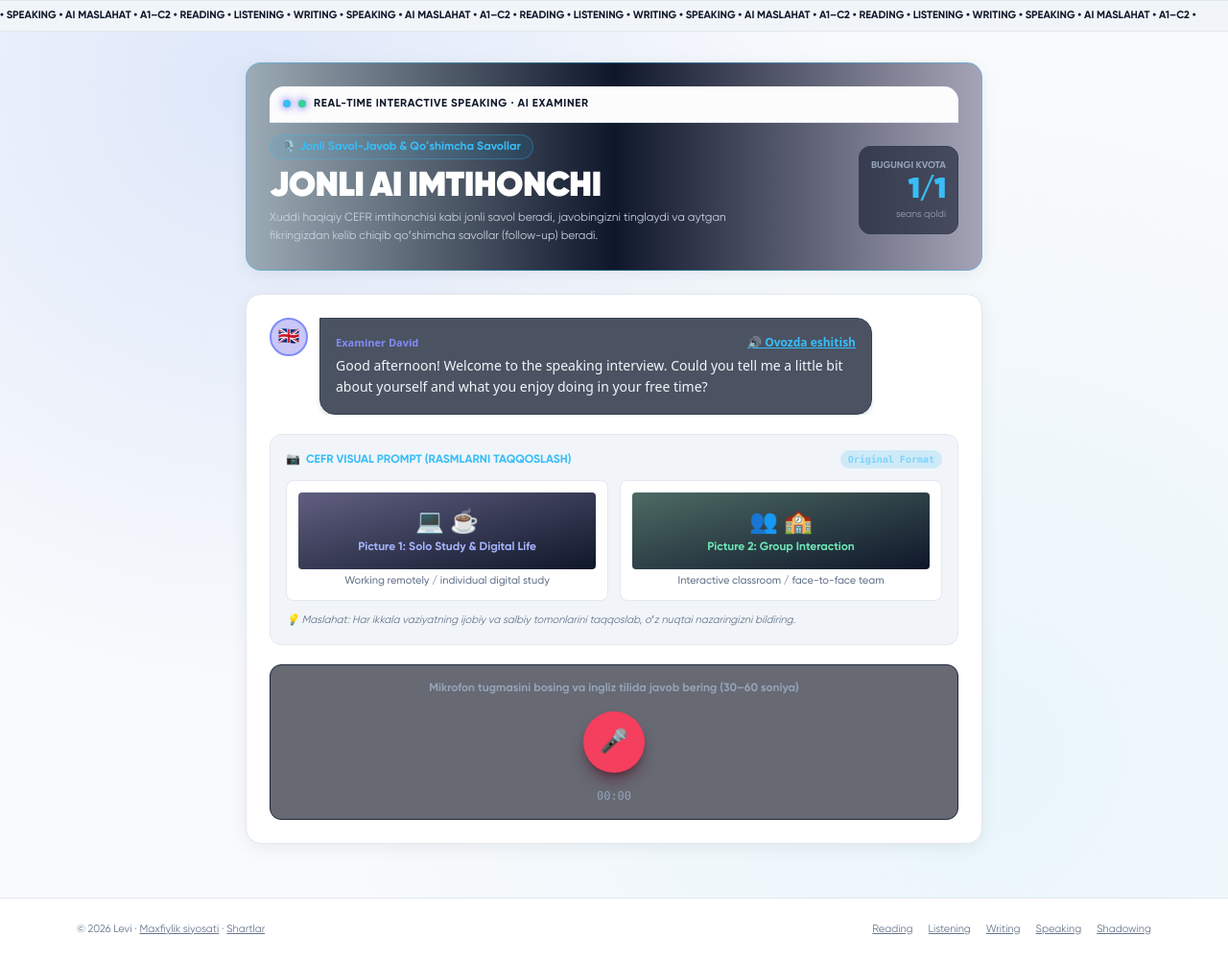
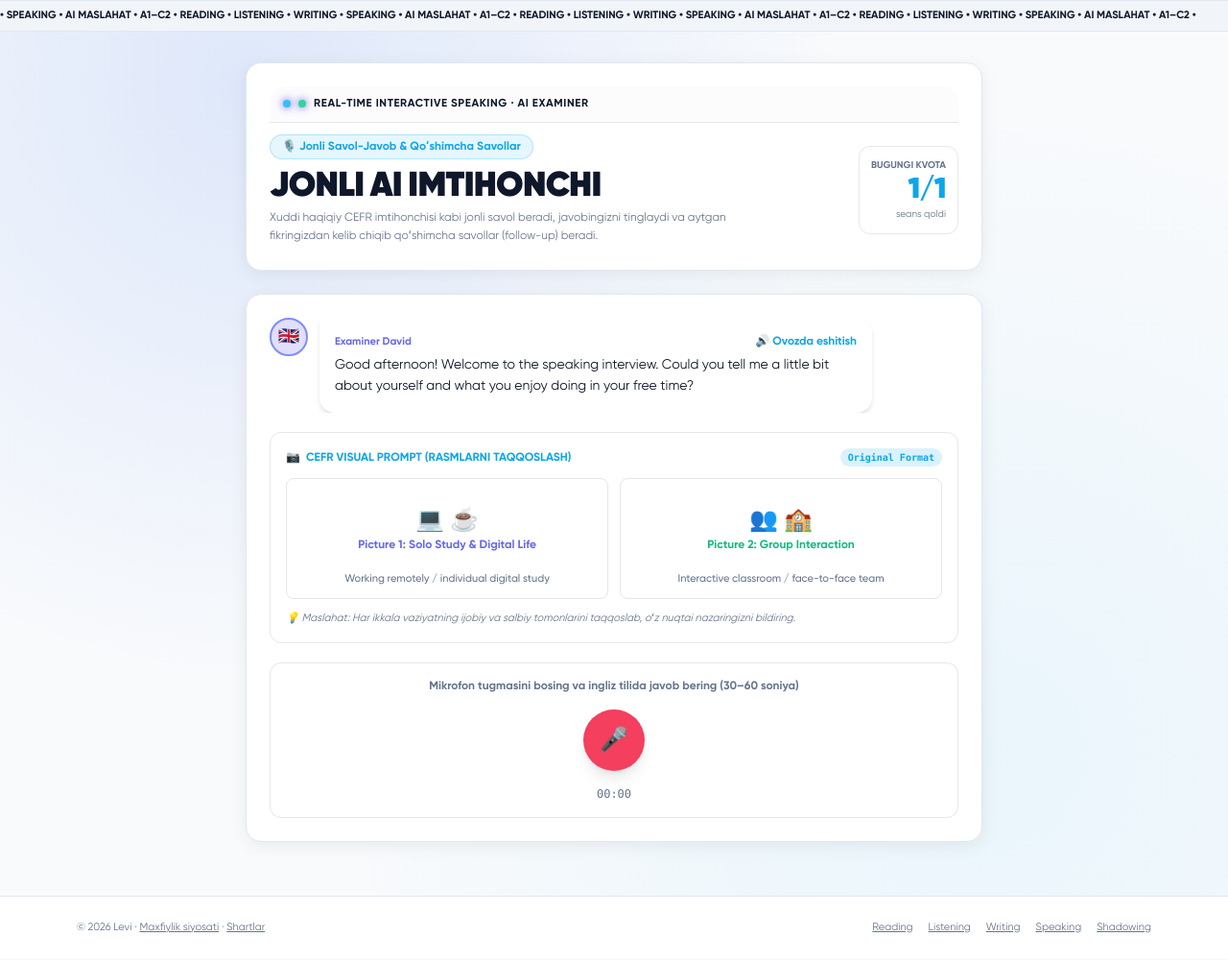
Before and after one commit to fayzalinishonov103-hash/cefr_platform, a Flask app: page /speaking/examiner in a window 1280 px wide. Shown: the part 70-1070 px from the top of the page at 96% size. After the commit the page ends 1042 px from the top, so only its background shows below. Run offline with Flask 3, Linux system fonts and the light colour scheme; the visitor is signed in with stand-in values (Sample User, id 1); data comes from the database, SQL or seed files in the repository; data that the repository does not hold is empty; parts of the project's set-up code (start-up, migrations or seed data) failed here and were passed over; some libraries are stand-ins or nearby versions; some web fonts are replaced.

Commit message:
fix: resolve foreign key cascade on account deletion, safe speaking AI fallback, and light/dark theme styling

```diff
--- a/account.py
+++ b/account.py
@@ -6,7 +6,8 @@ from flask_login import login_required, current_user, logout_user, login_user
 import security
 from extensions import db
 from models import (User, Attempt, HintLog, SkillResult, VocabWord, ShadowMark, UsageLog, AuthAttempt, ExamSession,
-                    MistakeFixed, PracticeSet, PracticeLog, XpEvent, Badge, LeaderboardMember, UserProfile)
+                    MistakeFixed, PracticeSet, PracticeLog, XpEvent, Badge, LeaderboardMember, UserProfile,
+                    BattleMatch)
 
 bp = Blueprint("account", __name__)
 DELETE_WORD = "OCHIRISH"
@@ -83,6 +84,9 @@ def settings():
                 UsageLog.query.filter_by(user_id=uid).delete(synchronize_session=False)
                 for model in (PracticeSet, PracticeLog, XpEvent, Badge, LeaderboardMember, UserProfile):
                     model.query.filter_by(user_id=uid).delete(synchronize_session=False)
+                BattleMatch.query.filter(
+                    (BattleMatch.player1_id == uid) | (BattleMatch.player2_id == uid)
+                ).delete(synchronize_session=False)
                 user = db.session.get(User, uid)
                 AuthAttempt.query.filter_by(email=user.email).delete(synchronize_session=False)
                 logout_user()
--- a/models.py
+++ b/models.py
@@ -64,6 +64,7 @@ class User(UserMixin, db.Model):
 
 class Test(db.Model):
     """A full test for one skill (e.g. one Reading test with 5 parts)."""
+    __test__ = False
     id = db.Column(db.Integer, primary_key=True)
     title = db.Column(db.String(150), nullable=False)
     skill = db.Column(db.String(20), nullable=False, index=True)  # reading/listening/writing/speaking
--- a/speaking.py
+++ b/speaking.py
@@ -218,7 +218,7 @@ def examiner_respond():
     user_prompt = f"PREVIOUS QUESTION:\n{context}\n\nCANDIDATE ANSWER:\n<speech>\n{transcript}\n</speech>"
     try:
         reply = ask_grader(EXAMINER_SYSTEM, user_prompt)
-        res = parse_json(reply)
+        res = parse_json(reply) or {}
     except Exception:
         log.exception("Examiner AI failed")
         return jsonify(error="AI hozir javob bermadi. Qayta urinib koʻring."), 502
--- a/templates/speaking_examiner.html
+++ b/templates/speaking_examiner.html
@@ -4,24 +4,24 @@
 <div class="max-w-3xl mx-auto space-y-6">
 
   <!-- Header Banner -->
-  <div class="win p-6 bg-gradient-to-r from-sky-950/40 via-slate-900 to-indigo-950/40 border-sky-400/40">
+  <div class="win p-6">
     <div class="wh mb-3"><span class="dot !bg-sky-400"></span><span class="dot !bg-emerald-400"></span><span>REAL-TIME INTERACTIVE SPEAKING · AI EXAMINER</span></div>
 
-    <div class="flex flex-wrap items-center justify-between gap-4">
+    <div class="flex flex-col sm:flex-row items-start sm:items-center justify-between gap-4">
       <div>
-        <div class="inline-flex items-center gap-1.5 px-3 py-1 rounded-full text-xs font-bold bg-sky-500/10 text-sky-400 border border-sky-400/30 mb-2">
+        <div class="inline-flex items-center gap-1.5 px-3 py-1 rounded-full text-xs font-bold bg-sky-500/10 text-sky-500 border border-sky-400/30 mb-2">
           <span>🎙️ Jonli Savol-Javob & Qoʻshimcha Savollar</span>
         </div>
-        <h1 class="hd text-3xl sm:text-4xl text-white">JONLI AI IMTIHONCHI</h1>
-        <p class="text-xs text-slate-300 mt-1 max-w-lg leading-relaxed">
+        <h1 class="hd text-3xl sm:text-4xl" style="color:var(--wtx)">JONLI AI IMTIHONCHI</h1>
+        <p class="text-xs mt-1 max-w-lg leading-relaxed" style="color:var(--mut)">
           Xuddi haqiqiy CEFR imtihonchisi kabi jonli savol beradi, javobingizni tinglaydi va aytgan fikringizdan kelib chiqib qoʻshimcha savollar (follow-up) beradi.
         </p>
       </div>
 
-      <div class="text-right p-3 rounded-xl border border-slate-700 bg-slate-900/60">
-        <p class="text-[10px] font-bold text-slate-400 uppercase">Bugungi Kvota</p>
-        <p class="hd text-3xl text-sky-400">{{ remaining }}/{{ limit }}</p>
-        <p class="text-[10px] text-slate-400">seans qoldi</p>
+      <div class="text-right p-3 rounded-xl border field">
+        <p class="text-[10px] font-bold uppercase" style="color:var(--mut)">Bugungi Kvota</p>
+        <p class="hd text-3xl text-sky-500">{{ remaining }}/{{ limit }}</p>
+        <p class="text-[10px]" style="color:var(--mut)">seans qoldi</p>
       </div>
     </div>
   </div>
@@ -32,13 +32,13 @@
     <div class="space-y-4 max-h-[460px] overflow-y-auto pr-2" id="chatStream">
       <!-- Initial Examiner Greeting -->
       <div class="flex items-start gap-3">
-        <div class="w-10 h-10 rounded-full bg-indigo-600/30 border-2 border-indigo-400 flex items-center justify-center text-lg flex-shrink-0">
+        <div class="w-10 h-10 rounded-full bg-indigo-500/20 border-2 border-indigo-400 flex items-center justify-center text-lg flex-shrink-0">
           🇬🇧
         </div>
-        <div class="p-4 rounded-2xl rounded-tl-none bg-slate-800/80 border border-slate-700 text-slate-100 text-sm font-sans leading-relaxed shadow-md max-w-xl">
+        <div class="p-4 rounded-2xl rounded-tl-none field shadow-md max-w-xl text-sm leading-relaxed" style="color:var(--wtx)">
           <div class="flex items-center justify-between mb-1">
-            <span class="text-[11px] font-bold text-indigo-400">Examiner David</span>
-            <button type="button" class="text-xs text-sky-400 hover:text-sky-300 underline font-semibold play-btn" data-text="{{ question }}">🔊 Ovozda eshitish</button>
+            <span class="text-[11px] font-bold text-indigo-500">Examiner David</span>
+            <button type="button" class="text-xs text-sky-500 hover:underline font-semibold play-btn" data-text="{{ question }}">🔊 Ovozda eshitish</button>
           </div>
           <p id="currentQuestionText">{{ question }}</p>
         </div>
@@ -46,25 +46,25 @@
     </div>
 
     <!-- CEFR Speaking Part 2/3 Visual Stimulus Cue Card (Rasmlar) -->
-    <div class="p-4 rounded-xl border border-[var(--line)] bg-[var(--field)] space-y-3" id="visualCard">
+    <div class="p-4 rounded-xl border field space-y-3" id="visualCard">
       <div class="flex items-center justify-between">
-        <span class="text-xs font-bold text-sky-400 flex items-center gap-1.5">
+        <span class="text-xs font-bold text-sky-500 flex items-center gap-1.5">
           <span>📷</span> <span>CEFR VISUAL PROMPT (RASMLARNI TAQQOSLASH)</span>
         </span>
-        <span class="text-[10px] px-2 py-0.5 rounded-full bg-sky-500/15 text-sky-300 font-mono font-bold">Original Format</span>
+        <span class="text-[10px] px-2 py-0.5 rounded-full bg-sky-500/15 text-sky-500 font-mono font-bold">Original Format</span>
       </div>
       <div class="grid grid-cols-1 sm:grid-cols-2 gap-3 text-xs">
-        <div class="p-3 rounded-lg border border-[var(--line)] bg-[var(--win)] text-center space-y-1">
-          <div class="h-20 rounded bg-gradient-to-br from-indigo-950/70 to-slate-900 flex flex-col items-center justify-center p-2 text-slate-300">
+        <div class="p-3 rounded-lg border field text-center space-y-1">
+          <div class="h-20 rounded field flex flex-col items-center justify-center p-2">
             <span class="text-2xl mb-0.5">💻 ☕</span>
-            <span class="font-bold text-indigo-300">Picture 1: Solo Study & Digital Life</span>
+            <span class="font-bold text-indigo-500">Picture 1: Solo Study & Digital Life</span>
           </div>
           <p class="text-[11px] font-medium" style="color:var(--mut)">Working remotely / individual digital study</p>
         </div>
-        <div class="p-3 rounded-lg border border-[var(--line)] bg-[var(--win)] text-center space-y-1">
-          <div class="h-20 rounded bg-gradient-to-br from-emerald-950/70 to-slate-900 flex flex-col items-center justify-center p-2 text-slate-300">
+        <div class="p-3 rounded-lg border field text-center space-y-1">
+          <div class="h-20 rounded field flex flex-col items-center justify-center p-2">
             <span class="text-2xl mb-0.5">👥 🏫</span>
-            <span class="font-bold text-emerald-300">Picture 2: Group Interaction</span>
+            <span class="font-bold text-emerald-500">Picture 2: Group Interaction</span>
           </div>
           <p class="text-[11px] font-medium" style="color:var(--mut)">Interactive classroom / face-to-face team</p>
         </div>
@@ -73,18 +73,18 @@
     </div>
 
     <!-- Active Turn Controls -->
-    <div class="p-4 rounded-xl border border-slate-800 bg-slate-950/60 text-center space-y-4">
-      <div id="statusIndicator" class="text-xs text-slate-400 font-bold">
+    <div class="p-4 rounded-xl border field text-center space-y-4">
+      <div id="statusIndicator" class="text-xs font-bold" style="color:var(--mut)">
         Mikrofon tugmasini bosing va ingliz tilida javob bering (30–60 soniya)
       </div>
 
       <div class="flex items-center justify-center gap-4">
-        <button type="button" id="recordBtn" class="w-16 h-16 rounded-full bg-rose-500 hover:bg-rose-600 text-white flex items-center justify-center text-2xl shadow-lg shadow-rose-950/50 transition transform hover:scale-105" title="Ovoz yozish">
+        <button type="button" id="recordBtn" class="w-16 h-16 rounded-full bg-rose-500 hover:bg-rose-600 text-white flex items-center justify-center text-2xl shadow-lg transition transform hover:scale-105" title="Ovoz yozish">
           🎤
         </button>
       </div>
 
-      <div class="flex items-center justify-center gap-2 text-xs font-mono text-slate-400" id="recordTimer">
+      <div class="flex items-center justify-center gap-2 text-xs font-mono" style="color:var(--mut)" id="recordTimer">
         <span>00:00</span>
       </div>
     </div>
@@ -162,15 +162,16 @@
     }
   }
 
-  // Play initial examiner greeting
+  // Audio play delegate for buttons
   document.addEventListener("click", function(e) {
-    if (e.target && e.target.classList.contains("play-btn")) {
-      speakEnglish(e.target.getAttribute("data-text") || "");
+    var btn = e.target.closest(".play-btn");
+    if (btn) {
+      var txt = btn.getAttribute("data-text");
+      if (txt) speakEnglish(txt);
     }
   });
 
-  // Microphone Handling
-  if (recordBtn) {
+  // Microphone recording
   recordBtn.addEventListener("click", function() {
     if (!isRecording) {
       startRecording();
@@ -178,25 +179,32 @@
       stopRecording();
     }
   });
+
+  function startRecording() {
+    if (!navigator.mediaDevices || !navigator.mediaDevices.getUserMedia) {
+      alert("Brauzeringiz audio yozishni qoʻllab-quvvatlamaydi.");
+      return;
     }
 
-  function startRecording() {
     navigator.mediaDevices.getUserMedia({ audio: true }).then(function(s) {
+      mediaRecorder = new MediaRecorder(s);
       audioChunks = [];
-      mediaRecorder = new MediaRecorder(s);
       mediaRecorder.ondataavailable = function(e) {
         if (e.data.size > 0) audioChunks.push(e.data);
       };
-      mediaRecorder.onstop = sendAudioTurn;
+      mediaRecorder.onstop = function() {
+        s.getTracks().forEach(function(t) { t.stop(); });
+        sendAudioTurn();
+      };
+
       mediaRecorder.start();
       isRecording = true;
       recordBtn.classList.add("animate-pulse", "!bg-emerald-500");
-      recordBtn.innerHTML = "⏹️";
-      statusText.textContent = "Ovozingiz yozilmoqda... Javob tugagach tugmani bosing.";
-      statusText.className = "text-xs text-emerald-400 font-bold";
+      recordBtn.innerHTML = "⏹";
+      statusText.textContent = "Siz gapirmoqdasiz... Tugatgach, toʻxtatish tugmasini bosing.";
+      statusText.className = "text-xs text-emerald-500 font-bold";
 
       recSeconds = 0;
-      clearInterval(recTimer);
       recTimer = setInterval(function() {
         recSeconds++;
         var m = Math.floor(recSeconds / 60);
@@ -217,7 +225,7 @@
       recordBtn.disabled = true;
       clearInterval(recTimer);
       statusText.textContent = "AI imtihonchi javobingizni tahlil qilmoqda...";
-      statusText.className = "text-xs text-sky-400 font-bold animate-pulse";
+      statusText.className = "text-xs text-sky-500 font-bold animate-pulse";
     }
   }
 
@@ -239,7 +247,7 @@
 
       if (res.error) {
         statusText.textContent = res.error;
-        statusText.className = "text-xs text-rose-400 font-bold";
+        statusText.className = "text-xs text-rose-500 font-bold";
         return;
       }
 
@@ -257,33 +265,34 @@
         lastQuestion = res.examiner_reply;
         speakEnglish(res.examiner_reply);
         statusText.textContent = "Examiner savolini eshiting va keyingi javobingizni bering.";
-        statusText.className = "text-xs text-slate-400 font-bold";
+        statusText.className = "text-xs font-bold";
+        statusText.style.color = "var(--mut)";
       }, 700);
 
     }).catch(function(err) {
       recordBtn.disabled = false;
       recordBtn.innerHTML = "🎤";
       statusText.textContent = "Aloqada xatolik yuz berdi. Qayta urinib koʻring.";
-      statusText.className = "text-xs text-rose-400 font-bold";
+      statusText.className = "text-xs text-rose-500 font-bold";
     });
   }
 
   function addStudentBubble(text) {
     var d = document.createElement("div");
     d.className = "flex items-start gap-3 justify-end";
-    d.innerHTML = '<div class="p-4 rounded-2xl rounded-tr-none bg-sky-950/40 border border-sky-400/30 text-sky-100 text-sm font-sans leading-relaxed shadow-md max-w-xl text-right">' +
-                  '<span class="text-[11px] font-bold text-sky-400 block mb-1">Sizning javobingiz</span><p>' + escapeHtml(text) + '</p></div>' +
-                  '<div class="w-10 h-10 rounded-full bg-sky-500/20 border-2 border-sky-400 flex items-center justify-center font-bold text-sky-300 flex-shrink-0">U</div>';
+    d.innerHTML = '<div class="p-4 rounded-2xl rounded-tr-none bg-sky-500/10 border border-sky-400/30 text-sm leading-relaxed shadow-md max-w-xl text-right" style="color:var(--wtx)">' +
+                  '<span class="text-[11px] font-bold text-sky-500 block mb-1">Sizning javobingiz</span><p>' + escapeHtml(text) + '</p></div>' +
+                  '<div class="w-10 h-10 rounded-full bg-sky-500/20 border-2 border-sky-400 flex items-center justify-center font-bold text-sky-500 flex-shrink-0">U</div>';
     stream.appendChild(d);
     stream.scrollTop = stream.scrollHeight;
   }
 
   function addCoachingBubble(tip, vocab) {
     var d = document.createElement("div");
-    d.className = "p-3 rounded-xl bg-slate-900 border border-amber-500/30 text-xs font-sans text-slate-300 space-y-1 mx-12";
-    var h = '<div class="flex items-center gap-1.5 text-amber-400 font-bold">💡 Tezkor Tahlil:</div>';
+    d.className = "p-3 rounded-xl win border border-amber-500/30 text-xs text-[var(--wtx)] space-y-1 mx-12";
+    var h = '<div class="flex items-center gap-1.5 text-amber-500 font-bold">💡 Tezkor Tahlil:</div>';
     if (tip) h += '<p><b>Ravonlik:</b> ' + escapeHtml(tip) + '</p>';
-    if (vocab && vocab.phrase) h += '<p><b>C1 Iborasi:</b> <span class="text-sky-400 font-bold">' + escapeHtml(vocab.phrase) + '</span> (' + escapeHtml(vocab.uzbek || '') + ')</p>';
+    if (vocab && vocab.phrase) h += '<p><b>C1 Iborasi:</b> <span class="text-sky-500 font-bold">' + escapeHtml(vocab.phrase) + '</span> (' + escapeHtml(vocab.uzbek || '') + ')</p>';
     d.innerHTML = h;
     stream.appendChild(d);
     stream.scrollTop = stream.scrollHeight;
@@ -292,10 +301,10 @@
   function addExaminerBubble(text) {
     var d = document.createElement("div");
     d.className = "flex items-start gap-3";
-    d.innerHTML = '<div class="w-10 h-10 rounded-full bg-indigo-600/30 border-2 border-indigo-400 flex items-center justify-center text-lg flex-shrink-0">🇬🇧</div>' +
-                  '<div class="p-4 rounded-2xl rounded-tl-none bg-slate-800/80 border border-slate-700 text-slate-100 text-sm font-sans leading-relaxed shadow-md max-w-xl">' +
-                  '<div class="flex items-center justify-between mb-1"><span class="text-[11px] font-bold text-indigo-400">Examiner David</span>' +
-                  '<button type="button" class="text-xs text-sky-400 hover:text-sky-300 underline font-semibold play-btn" data-text="' + escapeHtml(text) + '">🔊 Ovozda eshitish</button></div>' +
+    d.innerHTML = '<div class="w-10 h-10 rounded-full bg-indigo-500/20 border-2 border-indigo-400 flex items-center justify-center text-lg flex-shrink-0">🇬🇧</div>' +
+                  '<div class="p-4 rounded-2xl rounded-tl-none field shadow-md max-w-xl text-sm leading-relaxed" style="color:var(--wtx)">' +
+                  '<div class="flex items-center justify-between mb-1"><span class="text-[11px] font-bold text-indigo-500">Examiner David</span>' +
+                  '<button type="button" class="text-xs text-sky-500 hover:underline font-semibold play-btn" data-text="' + escapeHtml(text) + '">🔊 Ovozda eshitish</button></div>' +
                   '<p>' + escapeHtml(text) + '</p></div>';
     stream.appendChild(d);
     stream.scrollTop = stream.scrollHeight;
```
Also changed, not shown: templates/certificate_verify.html (+20 -20 lines), templates/listening_dictation.html (+41 -41 lines), templates/listening_list.html (+13 -10 lines), test_security.py (+8 -1 lines), test_speaking.py (+15 -0 lines). Lines whose indentation alone changed are shown as unchanged.
